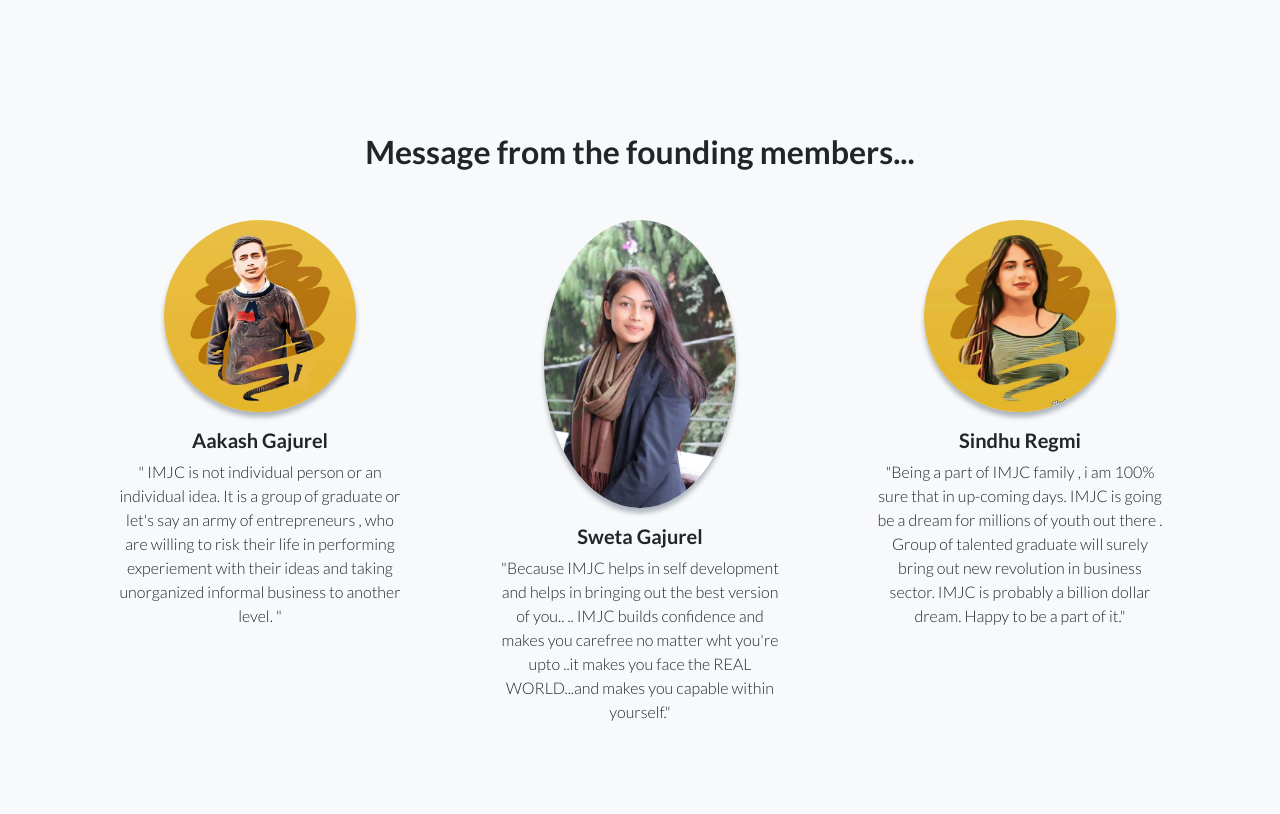
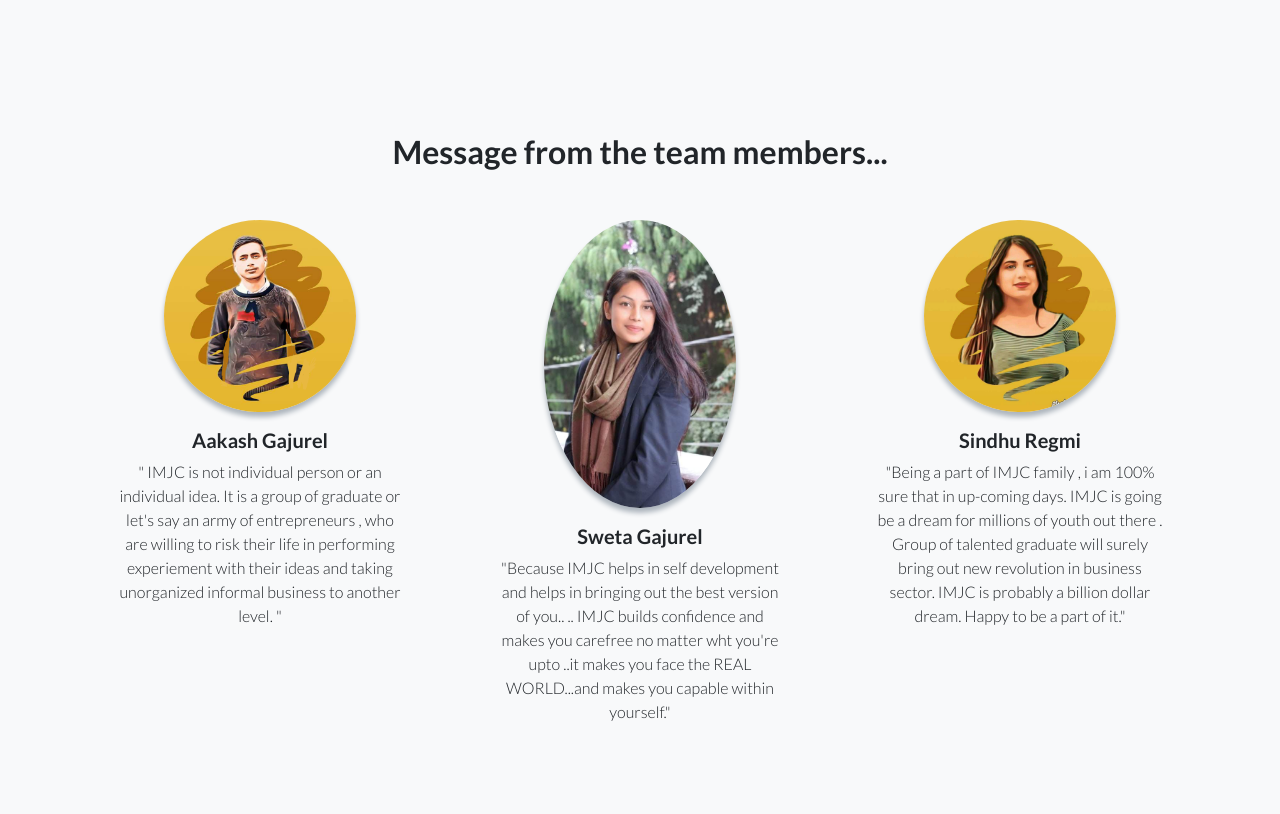
Before and after one commit to Bhandari007/imjc-landing, a website: page index.html in a window 1280 px wide. Shown: the part 1240-2054 px from the top of the page. Drawn offline with Linux system fonts and the light colour scheme.

Commit message:
Update index.html

```diff
--- a/index.html
+++ b/index.html
@@ -87,7 +87,7 @@
   <!-- Testimonials -->
   <section class="testimonials text-center bg-light">
     <div class="container">
-      <h2 class="mb-5">Message from the founding members...</h2>
+      <h2 class="mb-5">Message from the team members...</h2>
       <div class="row">
         <div class="col-lg-4">
           <div class="testimonial-item mx-auto mb-5 mb-lg-0">
```
